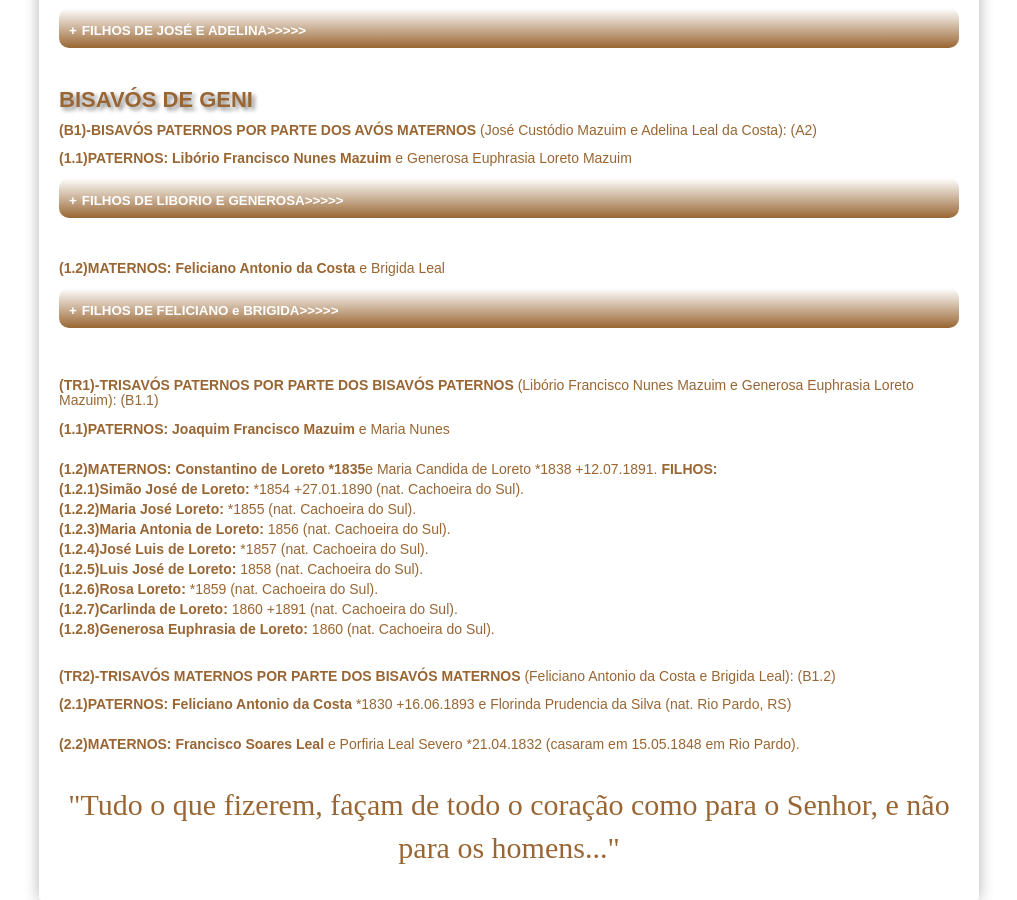
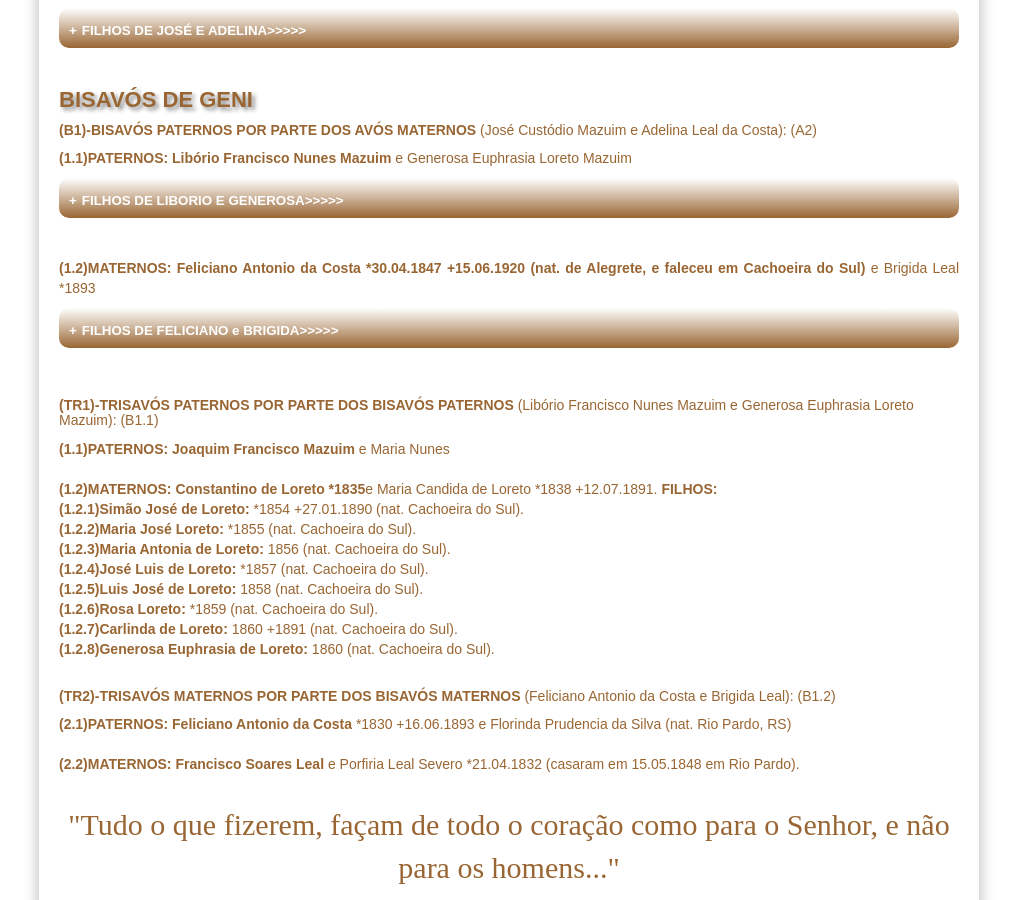
Before and after one commit to claudiovargas1955/claudiovargas1955.github.io, a Jekyll site: the page built from _pages/familia-mazuim.html, in a window 1280 px wide and 900 px high, scrolled down 1040 px. Shown: the whole window, without its empty margins (131-1148 px from the left). Built offline with Jekyll 4.4.1, drawn with Linux system fonts in a browser that asks for light colours; some web fonts are replaced; some of the changed lines change nothing that is shown.

Commit message:
Update familia-mazuim.html

```diff
--- a/_pages/familia-mazuim.html
+++ b/_pages/familia-mazuim.html
@@ -267,7 +267,8 @@
      <b>(1.1.9.4)Nelson: </b><br>
      <b>(1.1.9.5)Valmir: </b></p></details><br><br>
 
-<p><b>(1.2)MATERNOS: Feliciano Antonio da Costa </b>e Brigida Leal <br>
+<p><b>(1.2)MATERNOS: Feliciano Antonio da Costa *30.04.1847 +15.06.1920 (nat. de Alegrete, e faleceu em Cachoeira do Sul) </b>e
+Brigida Leal *1893<br>
 <details><summary><b>FILHOS DE FELICIANO e BRIGIDA>>>>></b></summary><br>
   <p><b>(1.2.1)Adelina Leal da Costa: </b>*16.03.1880 (casou em 28.03.1900 com José Custódio Mazuim *19.03.1877. Avós maternos de Geni).
   <br><br>
@@ -310,7 +311,17 @@
     <b>(1.2.5.5)Ildefonso Correa da Costa: </b><br><br>
 
   <b>(1.2.6)Porphiria Leal da Costa: </b>*1882 (casou em 18.03.1899 com João Baptista Severo *1876, filho de Domingos Leal Severo e
-  Joanna Thimoteo Leal).</p></details><br><br>
+  Joanna Thimoteo Leal).<br><br>
+
+  <b>(1.2.7)Maria Candida da Costa: </b>*03.06.1878 <br><br>
+
+   <b>(1.2.8)Roldão Leal da Costa: </b>*03.06.1878 <br><br>
+
+   <b>(1.2.8)Florinal da Silveira Costa: </b>*11.93.1885<br><br>
+
+   <b>(1.2.9)Francisco da Costa: </b>*1887<br><br>
+
+    <b>(1.2.10)Victorino Leal da Costa: </b>*29.03.1894</p></details><br><br>
 
 <p><b><h5>(TR1)-TRISAVÓS PATERNOS POR PARTE DOS BISAVÓS PATERNOS</b> (Libório Francisco Nunes Mazuim e Generosa Euphrasia Loreto Mazuim):
 (B1.1)</h5>
```
